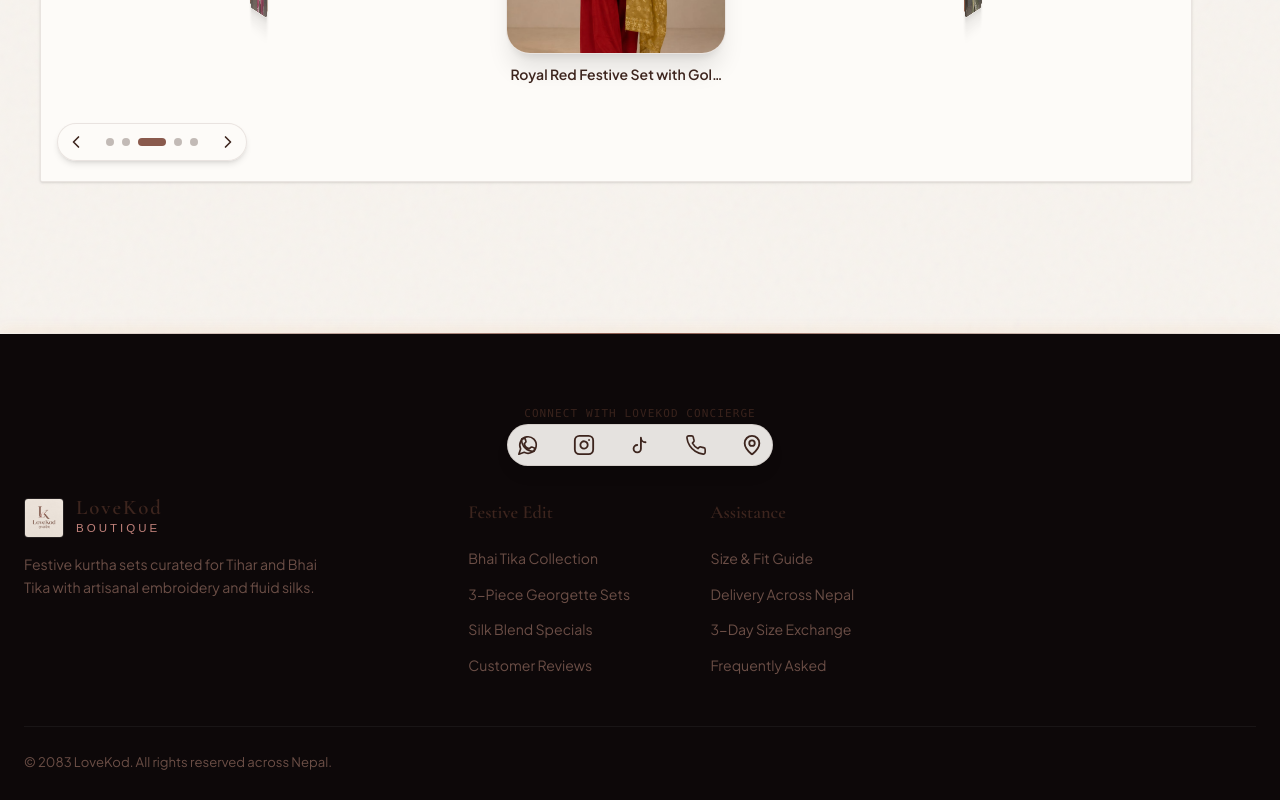
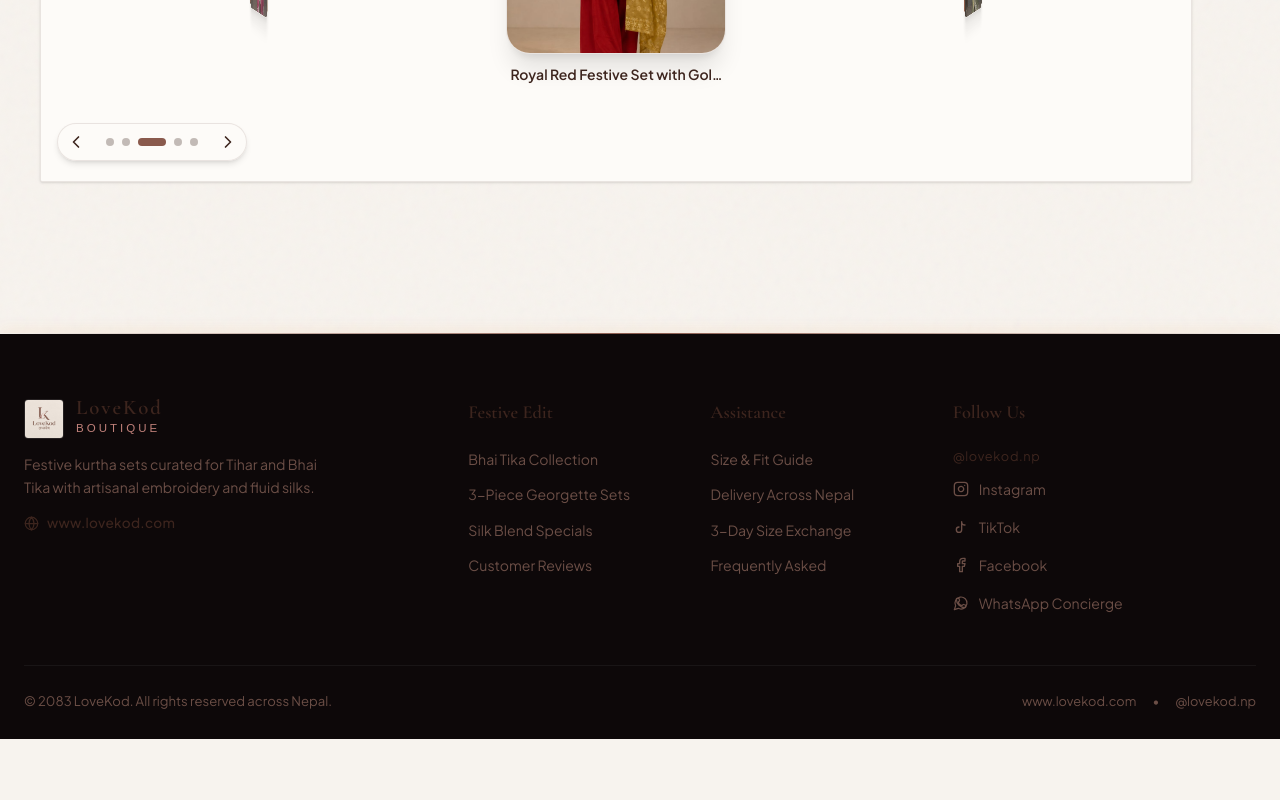
Before and after one commit to MaulikI8/lovekod, a React (Vite) app: page / in a window 1280 px wide. Shown: the part 4322-5122 px from the top of the page. After the commit the page ends 5061 px from the top, so only its background shows below. Built offline with nearby package versions, Linux system fonts and the light colour scheme; no server answers.

Commit message:
feat(footer): replace floating dock with clean editorial social links (@lovekod.np) and website (www.lovekod.com)

```diff
--- a/src/components/Footer.jsx
+++ b/src/components/Footer.jsx
@@ -1,17 +1,65 @@
 import { Link } from 'react-router-dom';
-import { useStore } from '../context/StoreContext';
 import AnimatedFooter from './ui/AnimatedFooter';
-import SocialGlassDock from './SocialGlassDock';
+import { WhatsAppIcon } from './Icons';
+import { Globe } from 'lucide-react';
+
+function InstagramIcon({ className = "w-4 h-4", ...props }) {
+  return (
+    <svg
+      viewBox="0 0 24 24"
+      fill="none"
+      stroke="currentColor"
+      strokeWidth="2"
+      strokeLinecap="round"
+      strokeLinejoin="round"
+      className={className}
+      {...props}
+    >
+      <rect width="20" height="20" x="2" y="2" rx="5" ry="5" />
+      <path d="M16 11.37A4 4 0 1 1 12.63 8 4 4 0 0 1 16 11.37z" />
+      <line x1="17.5" x2="17.51" y1="6.5" y2="6.5" />
+    </svg>
+  );
+}
+
+function TikTokIcon({ className = "w-4 h-4", ...props }) {
+  return (
+    <svg
+      viewBox="0 0 24 24"
+      fill="none"
+      stroke="currentColor"
+      strokeWidth="2"
+      strokeLinecap="round"
+      strokeLinejoin="round"
+      className={className}
+      {...props}
+    >
+      <path d="M9 12a4 4 0 1 0 4 4V4a5 5 0 0 0 5 5" />
+    </svg>
+  );
+}
+
+function FacebookIcon({ className = "w-4 h-4", ...props }) {
+  return (
+    <svg
+      viewBox="0 0 24 24"
+      fill="none"
+      stroke="currentColor"
+      strokeWidth="2"
+      strokeLinecap="round"
+      strokeLinejoin="round"
+      className={className}
+      {...props}
+    >
+      <path d="M18 2h-3a5 5 0 0 0-5 5v3H7v4h3v8h4v-8h3l1-4h-4V7a1 1 0 0 1 1-1h3z" />
+    </svg>
+  );
+}
 
 export default function Footer() {
   return (
     <AnimatedFooter>
       <footer className="footer" style={{ borderTop: 'none' }}>
-        {/* GlassDock Social & WhatsApp Section */}
-        <div style={{ paddingBottom: '32px', display: 'flex', justifyContent: 'center' }}>
-          <SocialGlassDock />
-        </div>
-
         <div className="footer-grid">
           <div className="footer-brand">
             <div className="logo" style={{ marginBottom: '8px' }}>
@@ -24,6 +72,19 @@ export default function Footer() {
             <p className="footer-brand-desc">
               Festive kurtha sets curated for Tihar and Bhai Tika with artisanal embroidery and fluid silks.
             </p>
+
+            {/* Official Website Badge */}
+            <div style={{ marginTop: '14px', display: 'flex', alignItems: 'center', gap: '8px', fontSize: '0.85rem' }}>
+              <Globe size={15} style={{ color: 'var(--gold)' }} />
+              <a
+                href="https://www.lovekod.com"
+                target="_blank"
+                rel="noopener noreferrer"
+                style={{ color: 'var(--gold)', textDecoration: 'none', letterSpacing: '0.02em', fontWeight: 500 }}
+              >
+                www.lovekod.com
+              </a>
+            </div>
           </div>
 
           <div className="footer-nav-col">
@@ -45,10 +106,71 @@ export default function Footer() {
               <li><a href="#faq">Frequently Asked</a></li>
             </ul>
           </div>
+
+          {/* Social Media Column */}
+          <div className="footer-nav-col">
+            <h4>Follow Us</h4>
+            <div style={{ fontSize: '0.8rem', color: 'var(--gold)', marginBottom: '12px', letterSpacing: '0.05em' }}>
+              @lovekod.np
+            </div>
+            <ul className="footer-links" style={{ gap: '12px' }}>
+              <li>
+                <a
+                  href="https://instagram.com/lovekod.np"
+                  target="_blank"
+                  rel="noopener noreferrer"
+                  style={{ display: 'inline-flex', alignItems: 'center', gap: '10px' }}
+                >
+                  <InstagramIcon style={{ color: 'var(--gold)' }} />
+                  <span>Instagram</span>
+                </a>
+              </li>
+              <li>
+                <a
+                  href="https://tiktok.com/@lovekod.np"
+                  target="_blank"
+                  rel="noopener noreferrer"
+                  style={{ display: 'inline-flex', alignItems: 'center', gap: '10px' }}
+                >
+                  <TikTokIcon style={{ color: 'var(--gold)' }} />
+                  <span>TikTok</span>
+                </a>
+              </li>
+              <li>
+                <a
+                  href="https://facebook.com/lovekod.np"
+                  target="_blank"
+                  rel="noopener noreferrer"
+                  style={{ display: 'inline-flex', alignItems: 'center', gap: '10px' }}
+                >
+                  <FacebookIcon style={{ color: 'var(--gold)' }} />
+                  <span>Facebook</span>
+                </a>
+              </li>
+              <li>
+                <a
+                  href="https://wa.me/9779800000000?text=Namaste%20LoveKod%2C%20I%20would%20like%20to%20inquire%20about%20festive%20kurtha%20sets."
+                  target="_blank"
+                  rel="noopener noreferrer"
+                  style={{ display: 'inline-flex', alignItems: 'center', gap: '10px' }}
+                >
+                  <WhatsAppIcon size={16} />
+                  <span>WhatsApp Concierge</span>
+                </a>
+              </li>
+            </ul>
+          </div>
         </div>
 
         <div className="footer-bottom">
           <span>&copy; 2083 LoveKod. All rights reserved across Nepal.</span>
+          <div style={{ display: 'flex', alignItems: 'center', gap: '16px', fontSize: '0.8rem' }}>
+            <a href="https://www.lovekod.com" style={{ color: 'inherit', textDecoration: 'none' }}>
+              www.lovekod.com
+            </a>
+            <span>•</span>
+            <span style={{ color: 'var(--gold)' }}>@lovekod.np</span>
+          </div>
         </div>
       </footer>
     </AnimatedFooter>
```
